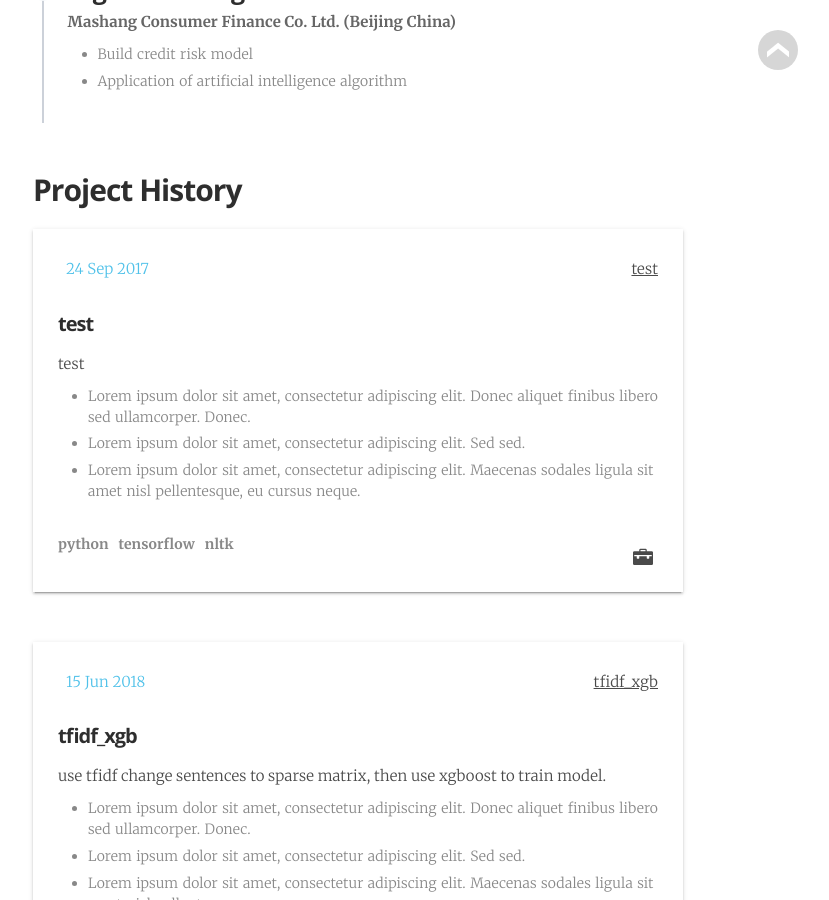
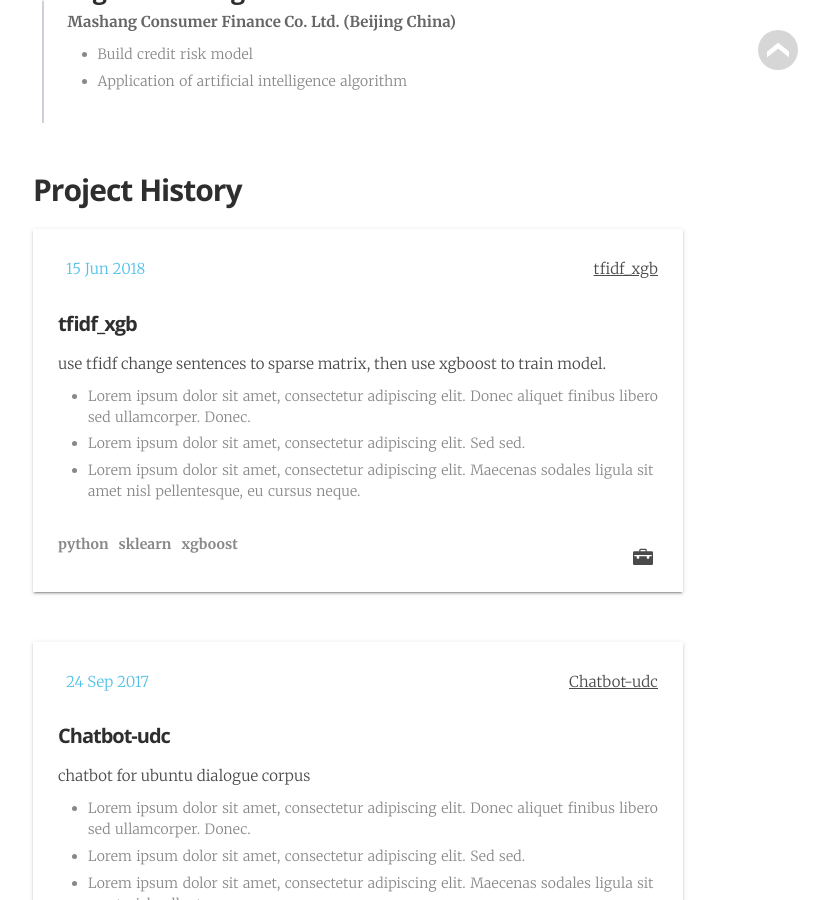
Before and after one commit to TyrionBian/tyrionbian.github.io, a Jekyll site: the page built from _pages/cv.md, in a window 1280 px wide and 900 px high, scrolled down 1649 px. Shown: the whole window, without its empty margins (282-1111 px from the left). Built offline with Jekyll 4.4.1, drawn with Linux system fonts in a browser that asks for light colours; some web fonts are replaced.

Commit message:
Update cv.yml

```diff
--- a/_data/cv.yml
+++ b/_data/cv.yml
@@ -34,14 +34,6 @@ tianliang:
             - "Build credit risk model"
             - "Application of artificial intelligence algorithm"
     projects:
-        - time:             "24 Sep 2017"
-          title:            "test"
-          describe:         "test"
-          technologies:     "python, tensorflow, nltk"
-          responsibilities:
-            - "Lorem ipsum dolor sit amet, consectetur adipiscing elit. Donec aliquet finibus libero sed ullamcorper. Donec."
-            - "Lorem ipsum dolor sit amet, consectetur adipiscing elit. Sed sed."
-            - "Lorem ipsum dolor sit amet, consectetur adipiscing elit. Maecenas sodales ligula sit amet nisl pellentesque, eu cursus neque."
         - time:             "15 Jun 2018"
           title:            "tfidf_xgb"
           url:              "https://github.com/TyrionBian/tfidf_xgb"
```
